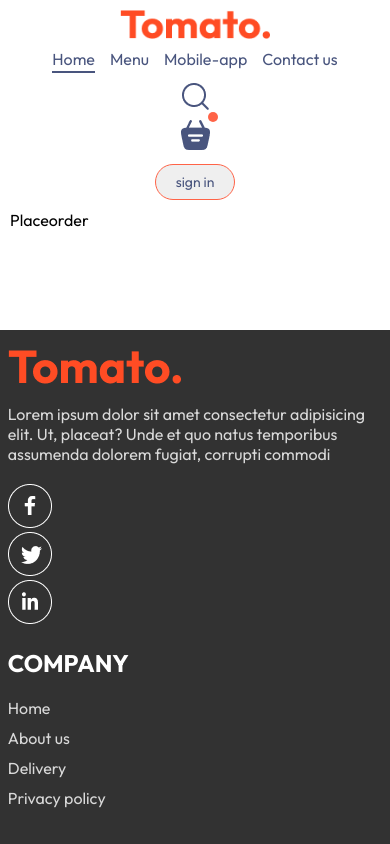
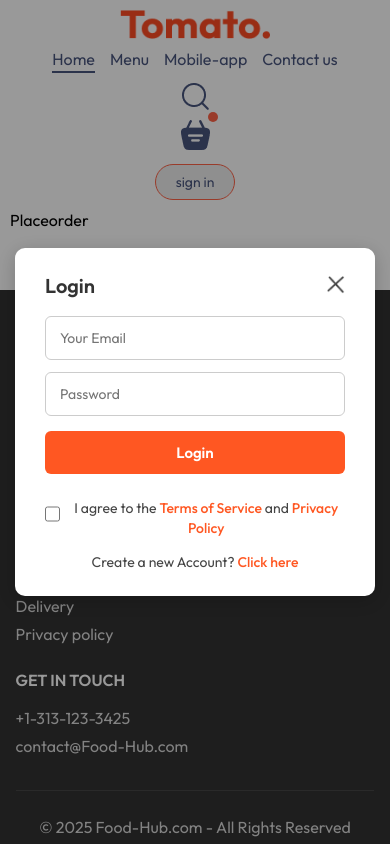
Before and after one commit to HxArmus/Food-Hub2.0, a React (Vite) app: page /Order in a window 390 px wide. Both pictures are taken after a click on the button "sign in". Shown: the top 844 px of the page. Built offline with nearby package versions, Linux system fonts and the light colour scheme.

Commit message:
scroll completed and login popup completed

```diff
--- a/src/App.jsx
+++ b/src/App.jsx
@@ -5,12 +5,16 @@ import Home from './components/pages/Home/Home'
 import Cart from './components/pages/Cart/Cart'
 import Placeorder from './components/pages/Placeorder/Placeorder'
 import Footer from './components/Footer/Footer'
+import Login_popup from './components/login_popup/Login_popup'
 
 
 const App = () => {
+const [showlogin,setShowlogin] = React.useState(false);
   return (<>
+{showlogin? <Login_popup setShowlogin={setShowlogin} /> : <></>}
     <div className='app'>
-      <Navbar />
+
+      <Navbar setShowlogin={setShowlogin} />
     <Routes>
       <Route path='/' element={<Home />} />
       <Route path='/Cart' element={<Cart />} />
--- a/src/components/App_download/App_download.jsx
+++ b/src/components/App_download/App_download.jsx
@@ -5,7 +5,7 @@ import { assets } from '../../assets/assets'
 
 const App_download = () => {
   return (
-    <div className='App-download'>
+    <div className='App-download' id='App_download'>
         <p>
             Download the app now! <br />Food-hub app is available on <span>Play Store</span> and <span>App Store</span>
         </p>
--- a/src/components/Footer/Footer.css
+++ b/src/components/Footer/Footer.css
@@ -1,68 +1,215 @@
-.Footer{
+/* Footer - improved & responsive */
+.Footer {
+  background-color: #323232;
   color: #d9d9d9;
-    background-color: #323232;
   display: flex;
   flex-direction: column;
   align-items: center;
-    gap: 20px;
-    padding: 20px 8vw;
-    padding-top: 80px;
+  padding: 60px 8vw 30px;
   margin-top: 100px;
+  font-family: "Segoe UI", Roboto, Arial, sans-serif;
+  box-sizing: border-box;
+}
 
+/* center content and limit width on very large screens */
+.Footer-inner {
+  width: 100%;
+  max-width: 1200px;
+  box-sizing: border-box;
+}
 
-}
-.Footer-content{
+/* Grid for main content: 3 equal columns on wide screens */
+.Footer-content {
   width: 100%;
   display: grid;
-    grid-template-columns: repeat(3fr, 1fr,1fr);
-    gap: 80px;
+  grid-template-columns: repeat(3, 1fr); /* corrected */
+  gap: 40px;
+  align-items: start;
+  box-sizing: border-box;
+}
 
-
-}
-.Footer-content-left, .Footer-content-center, .Footer-content-right{
+/* Column blocks */
+.Footer-content-left,
+.Footer-content-center,
+.Footer-content-right {
   display: flex;
   flex-direction: column;
-    align-items: start;
-    gap: 20px;
+  align-items: flex-start; /* corrected */
+  gap: 12px;
 }
-.Footer-content-left li, .Footer-content-center li , .Footer-content-right li {
+
+/* Headings */
+.Footer-content-center h2,
+.Footer-content-right h2,
+.Footer-content-left h2 {
+  color: #ffffff;
+  margin: 0 0 6px 0;
+  font-size: 18px;
+  font-weight: 600;
+}
+
+/* List items and links */
+.Footer-content-left ul,
+.Footer-content-center ul,
+.Footer-content-right ul {
+  padding: 0;
+  margin: 0;
+}
+
+.Footer-content-left li,
+.Footer-content-center li,
+.Footer-content-right li {
   list-style: none;
-    margin-bottom: 10px;
+  margin-bottom: 8px;
+}
 
-    cursor: pointer;
+.Footer-content-left a,
+.Footer-content-center a,
+.Footer-content-right a {
+  color: #d9d9d9;
+  text-decoration: none;
+  font-size: 14px;
+  transition: color 0.15s ease;
 }
- .Footer-content-center h2 , .Footer-content-right h2 {
-    color: white;
+
+.Footer-content-left a:hover,
+.Footer-content-center a:hover,
+.Footer-content-right a:hover {
+  color: #ff5722; /* accent on hover */
 }
-.Footer-social-icons{
+
+/* Brand area (example: logo + description) */
+.Footer-brand {
+  display: flex;
+  flex-direction: column;
+  gap: 10px;
+}
+
+.Footer-brand .footer-logo {
+  width: 140px;
+  height: auto;
+  object-fit: contain;
+}
+
+/* Social icons inline row */
+.Footer-socials {
+  display: flex;
+  gap: 12px;
+  align-items: center;
+  margin-top: 6px;
+}
+
+.Footer-socials .Footer-social-icons {
   width: 40px;
-    margin-right: 15px;
+  height: 40px;
+  display: inline-flex;
+  align-items: center;
+  justify-content: center;
+  border-radius: 8px;
+  background: rgba(255,255,255,0.04);
+  color: #fff;
+  text-decoration: none;
+  font-weight: 600;
+  font-size: 14px;
+  transition: background 0.15s ease, transform 0.12s ease;
 }
-.Footer hr{
+
+.Footer-socials .Footer-social-icons:hover {
+  background: rgba(255,87,34,0.12);
+  transform: translateY(-2px);
+}
+
+/* Divider */
+.Footer hr {
   width: 100%;
-    height: 2px;
-    margin: 20px 0;
-    border: 0.5px solid #d9d9d9;
+  height: 1px;
+  margin: 26px 0;
+  border: 0;
+  background: rgba(217,217,217,0.12);
+}
+
+/* Bottom row: copyright + small links */
+.Footer-bottom {
+  width: 100%;
+  display: flex;
+  align-items: center;
+  justify-content: space-between;
+  gap: 10px;
+  padding-bottom: 8px;
+  box-sizing: border-box;
+  font-size: 13px;
+  color: #bfbfbf;
+}
+
+/* bottom links group */
+.Footer-bottom .bottom-links {
+  display: flex;
+  gap: 12px;
+  align-items: center;
+}
+
+.Footer-bottom .bottom-links a {
+  color: #bfbfbf;
+  text-decoration: none;
+  transition: color 0.15s;
+}
+
+.Footer-bottom .bottom-links a:hover {
+  color: #ff5722;
+}
+
+/* Responsive: stack into single column on tablets and phones */
+@media (max-width: 1024px) {
+  .Footer {
+    padding: 50px 6vw 24px;
+  }
+
+  .Footer-content {
+    gap: 30px;
+  }
 }
 
 @media (max-width: 768px) {
   .Footer {
-    padding: 20px 4vw;
+    padding: 40px 5vw 20px;
   }
 
   .Footer-content {
     grid-template-columns: 1fr;
-    gap: 40px;
+    gap: 28px;
+  }
+
+  .Footer-bottom {
+    flex-direction: column;
+    align-items: center;
+    text-align: center;
+    gap: 8px;
+  }
+
+  .Footer-bottom .bottom-links {
+    justify-content: center;
   }
 }
 
 @media (max-width: 480px) {
   .Footer {
-    padding: 20px 2vw;
-    gap: 15px;
+    padding: 28px 4vw 18px;
+    margin-top: 60px;
   }
 
   .Footer-content {
-    gap: 20px;
+    gap: 18px;
+  }
+
+  .Footer-content-left h2,
+  .Footer-content-center h2,
+  .Footer-content-right h2 {
+    font-size: 16px;
+  }
+
+  .Footer-content-left a,
+  .Footer-content-center a,
+  .Footer-content-right a {
+    font-size: 14px;
   }
 }
--- a/src/components/Footer/Footer.jsx
+++ b/src/components/Footer/Footer.jsx
@@ -6,18 +6,23 @@ const Footer = () => {
   return (
     <div className='Footer' id='Footer'>
       <div className="Footer-content">
+
+        {/* Left section */}
         <div className="Footer-content-left">
-                <img src={assets.logo} alt="" />
-                <p>Lorem ipsum dolor sit amet consectetur adipisicing elit. Ut, placeat? Unde et quo natus temporibus assumenda dolorem fugiat, corrupti commodi</p>
+          <img src={assets.logo} alt="Food Hub Logo" />
+          <p>
+            Lorem ipsum dolor sit amet consectetur adipisicing elit.
+            Ut, placeat? Unde et quo natus temporibus assumenda dolorem
+            fugiat, corrupti commodi.
+          </p>
           <div className="Footer-social-icons">
-                    <img src={assets.facebook_icon} alt="" />
-                    <img src={assets.twitter_icon} alt="" />
-                    <img src={assets.linkedin_icon} alt="" />
-
+            <img src={assets.facebook_icon} alt="Facebook" />
+            <img src={assets.twitter_icon} alt="Twitter" />
+            <img src={assets.linkedin_icon} alt="LinkedIn" />
+          </div>
         </div>
 
-
-            </div>
+        {/* Center section */}
         <div className="Footer-content-center">
           <h2>COMPANY</h2>
           <ul>
@@ -25,28 +30,23 @@ const Footer = () => {
             <li>About us</li>
             <li>Delivery</li>
             <li>Privacy policy</li>
-                    <li></li>
           </ul>
+        </div>
 
-
-
-            </div>
+        {/* Right section */}
         <div className="Footer-content-right">
           <h2>GET IN TOUCH</h2>
           <ul>
             <li>+1-313-123-3425</li>
             <li>contact@Food-Hub.com</li>
-
-
           </ul>
-
-
-
         </div>
       </div>
+
       <hr />
-<p className='Footer-Copyright'> Copyright 2025  * Food-Hub.com - All Right Reserved</p>
-
+      <p className='Footer-Copyright'>
+        © 2025 Food-Hub.com - All Rights Reserved
+      </p>
     </div>
   )
 }
--- a/src/components/Navbar/Navbar.jsx
+++ b/src/components/Navbar/Navbar.jsx
@@ -1,18 +1,20 @@
 import React from 'react'
 import './Navbar.css'
 import { assets } from '../../assets/assets'
+import { Link } from 'react-router-dom';
 
 
-const Navbar = () => {
+const Navbar = ({setShowlogin}) => {
     const [menu,setMenu] = React.useState("Home");
+
   return (
     <div className='navbar'>
         <img src={assets.logo}  className='logo' alt="" />
         <ul className='navbar-menu'>
-          <li onClick={() => setMenu("Home")} className={menu==="Home" ? "active" : ""}>Home</li>
-          <li onClick={() => setMenu("Menu")} className={menu==="Menu" ? "active" : ""}>Menu</li>
-          <li onClick={() => setMenu("Mobile-app")} className={menu==="Mobile-app" ? "active" : ""}>Mobile-app</li>
-          <li onClick={() => setMenu("Contact us")} className={menu==="Contact us" ? "active" : ""}>Contact us</li>
+          <Link to='/' onClick={() => setMenu("Home")} className={menu==="Home" ? "active" : ""}>Home</Link >
+          <a href='#Exploremenu' onClick={() => setMenu("Menu")} className={menu==="Menu" ? "active" : ""}>Menu</a>
+          <a href='#App_download' onClick={() => setMenu("Mobile-app")} className={menu==="Mobile-app" ? "active" : ""}>Mobile-app</a>
+          <a href='#Footer' onClick={() => setMenu("Contact us")} className={menu==="Contact us" ? "active" : ""}>Contact us</a>
         </ul>
         <div className='navbar-right'>
         <img src={assets.search_icon} className='search-icon' alt="" />
@@ -21,7 +23,7 @@ const Navbar = () => {
             <div className="dot"></div>
 
         </div>
-        <button>sign in</button>
+        <button onClick={()=>setShowlogin(true)}>sign in</button>
 
     </div>
     </div>
--- /dev/null
+++ b/src/components/login_popup/Login_popup.jsx
@@ -0,0 +1,34 @@
+import React from 'react'
+import './Login_popup.css'
+import { assets } from '../../assets/assets';
+const Login_popup = ({setShowlogin}) => {
+    const [currState,setcurrState] = React.useState("Login");
+  return (
+    <div className='Login_popup' id='Login_popup'>
+
+        <form action="" className='Login_popup_container'>
+            <div className='Login_popup_title'>
+                <h2>{currState}</h2>
+                <img onClick={()=>setShowlogin(false)} src={assets.cross_icon} alt="" />
+            </div>
+            <div className='Login_popup_inputs'>
+                {currState==="Login"?<></>:<input type="text" placeholder='Username' required />}
+
+                <input type="text" placeholder='Your Email' required />
+                <input type="text" placeholder='Password' required />
+
+            </div>
+            <button >{currState==="Sign Up"? "Create Account":"Login"}</button>
+            <div className="Login_popup_condition">
+                <input type="checkbox" required />
+                <p>I agree to the <span>Terms of Service</span> and <span>Privacy Policy</span></p>
+            </div>
+            {currState==="Login"?
+            <p>Create a new Account? <span onClick={()=>setcurrState("Sign Up")}>Click here</span></p>:
+            <p>Already have an account? <span onClick={()=>setcurrState("Login")}>Login here</span></p>}
+        </form>
+    </div>
+  )
+}
+
+export default Login_popup
--- /dev/null
+++ b/src/components/login_popup/login_popup.css
@@ -0,0 +1,147 @@
+/* Fullscreen background overlay */
+.Login_popup {
+  position: fixed;
+  top: 0;
+  left: 0;
+  width: 100%;
+  height: 100%;
+  background: rgba(0, 0, 0, 0.4); /* dark transparent background */
+  display: flex;
+  align-items: center;
+  justify-content: center;
+  z-index: 1000;
+}
+
+/* Container box */
+.Login_popup_container {
+  background: #fff;
+  width: 360px;
+  padding: 25px 30px;
+  border-radius: 10px;
+  box-shadow: 0 4px 20px rgba(0, 0, 0, 0.2);
+  position: relative;
+  font-family: "Segoe UI", Arial, sans-serif;
+  animation: popupFade 0.3s ease;
+}
+
+@keyframes popupFade {
+  from {
+    opacity: 0;
+    transform: scale(0.9);
+  }
+  to {
+    opacity: 1;
+    transform: scale(1);
+  }
+}
+
+/* Title & close button */
+.Login_popup_title {
+  display: flex;
+  justify-content: space-between;
+  align-items: center;
+  margin-bottom: 18px;
+}
+
+.Login_popup_title h2 {
+  font-size: 20px;
+  font-weight: 600;
+  color: #333;
+}
+
+.Login_popup_title img {
+  width: 18px;
+  height: 18px;
+  cursor: pointer;
+  transition: transform 0.2s;
+}
+
+.Login_popup_title img:hover {
+  transform: scale(1.1);
+}
+
+/* Inputs */
+.Login_popup_inputs {
+  display: flex;
+  flex-direction: column;
+  gap: 12px;
+  margin-bottom: 15px;
+}
+
+.Login_popup_inputs input {
+  width: 100%;
+  padding: 12px 14px;
+  border: 1px solid #ccc;
+  border-radius: 6px;
+  font-size: 14px;
+  outline: none;
+  transition: border 0.3s;
+}
+
+.Login_popup_inputs input:focus {
+  border-color: #ff5722;
+}
+
+/* Button */
+.Login_popup_container button {
+  width: 100%;
+  padding: 12px;
+  background: #ff5722;
+  color: #fff;
+  border: none;
+  border-radius: 6px;
+  font-size: 15px;
+  font-weight: 600;
+  cursor: pointer;
+  transition: background 0.3s;
+}
+
+.Login_popup_container button:hover {
+  background: #e64a19;
+}
+
+/* Checkbox and terms (fixed alignment) */
+.Login_popup_condition {
+  display: flex;
+  align-items: center;   /* aligns checkbox with text */
+  gap: 8px;
+  margin: 15px 0;
+}
+
+.Login_popup_condition input[type="checkbox"] {
+  margin: 0;
+  width: 16px;
+  height: 16px;
+  cursor: pointer;
+  accent-color: #ff5722; /* custom orange checkbox */
+}
+
+.Login_popup_condition p {
+  font-size: 13px;
+  color: #555;
+  line-height: 1.4;
+}
+
+.Login_popup_condition span {
+  color: #ff5722;
+  font-weight: 500;
+  cursor: pointer;
+}
+
+/* Switch login/signup link */
+.Login_popup_container p {
+  font-size: 14px;
+  text-align: center;
+  margin-top: 10px;
+  color: #444;
+}
+
+.Login_popup_container p span {
+  color: #ff5722;
+  font-weight: 500;
+  cursor: pointer;
+}
+
+.Login_popup_container p span:hover {
+  text-decoration: underline;
+}
--- a/src/index.css
+++ b/src/index.css
@@ -3,6 +3,7 @@
   margin: 0;
   box-sizing: border-box;
   font-family: 'Outfit';
+  scroll-behavior: smooth;
 }
 body{
   min-height: 100vh;
```
Lines whose indentation alone changed are shown as unchanged.
